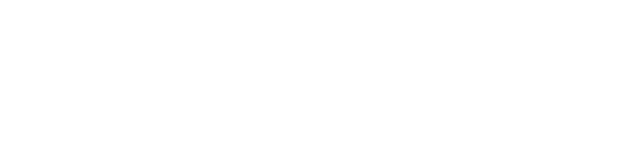
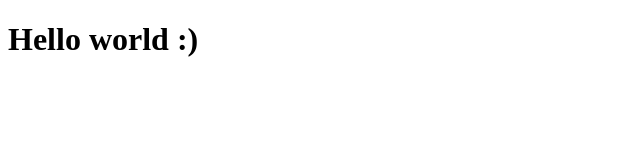
Before and after one commit to KrolCi/acrostia, a plain HTML site: page index.html in a window 1280 px wide. Shown: the whole page, without its empty margins (0-640 px from the left). Drawn offline with Linux system fonts and the light colour scheme.

Commit message:
Hello world

```diff
--- a/index.html
+++ b/index.html
@@ -5,6 +5,6 @@
 	<title>Acrostia</title>
 </head>
 <body>
-
+	<h1>Hello world :)</h1>
 </body>
 </html>
```
